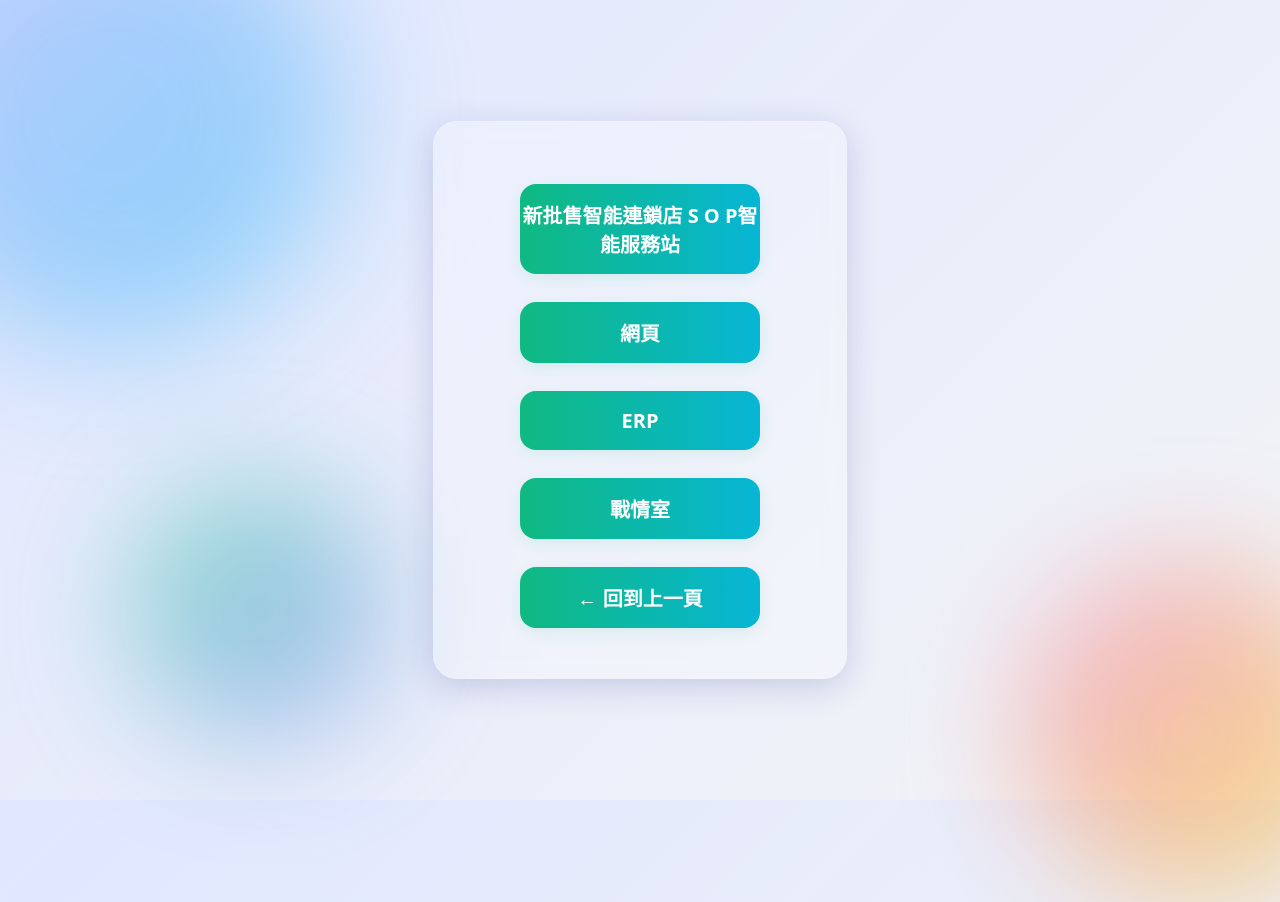
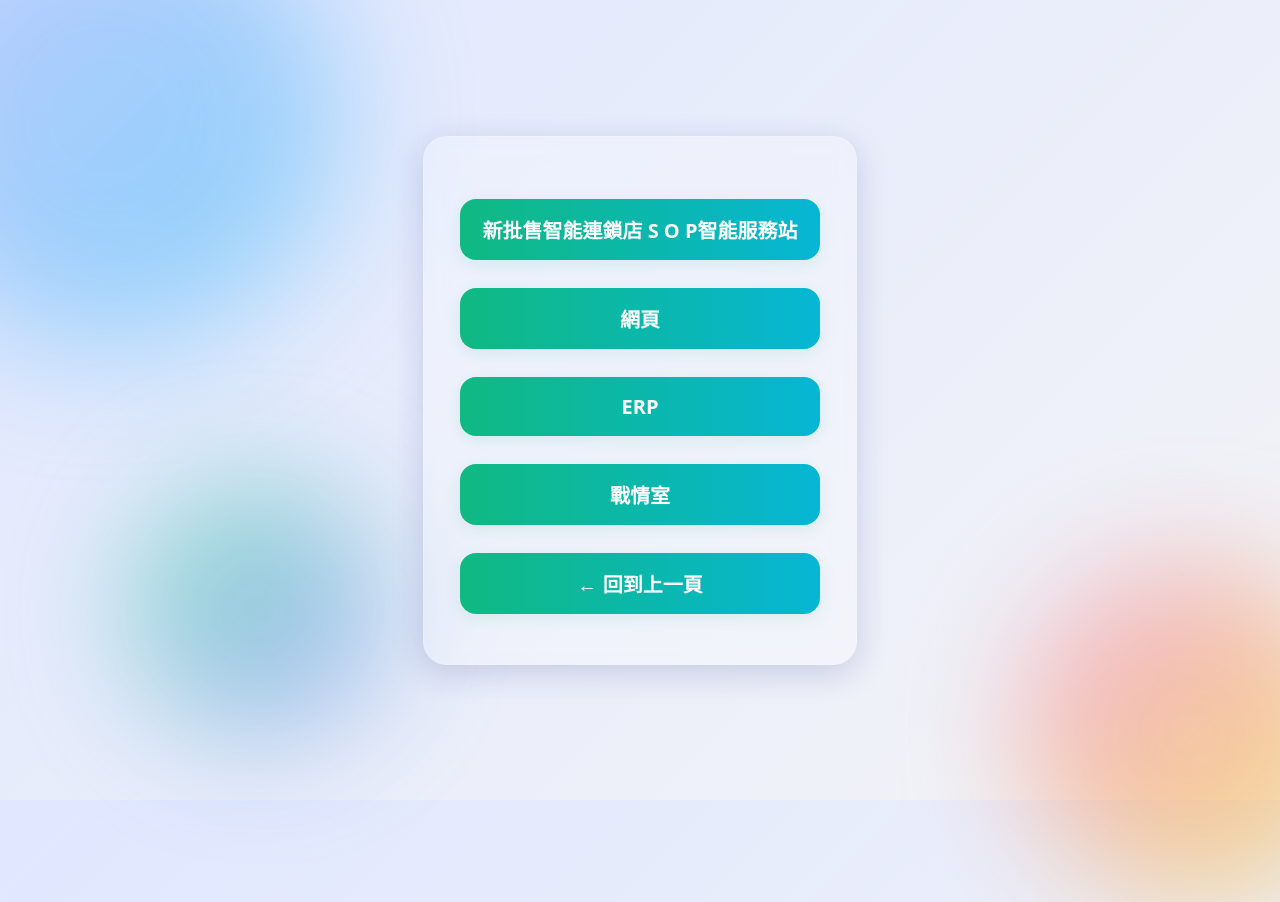
Before and after one commit to jhengyangrui/shangtong, a plain HTML site: page secondlayer.html in a window 1280 px wide. Shown: the top 902 px of the page. Drawn offline with Linux system fonts and the light colour scheme.

Commit message:
20250827

```diff
--- a/secondlayer.html
+++ b/secondlayer.html
@@ -75,7 +75,7 @@
       display:inline-block;
       margin:14px 0;
       padding:16px 0;
-      width:240px;
+      width:360px;
       font-size:20px;
       font-weight: 600;
       text-align:center;
```
